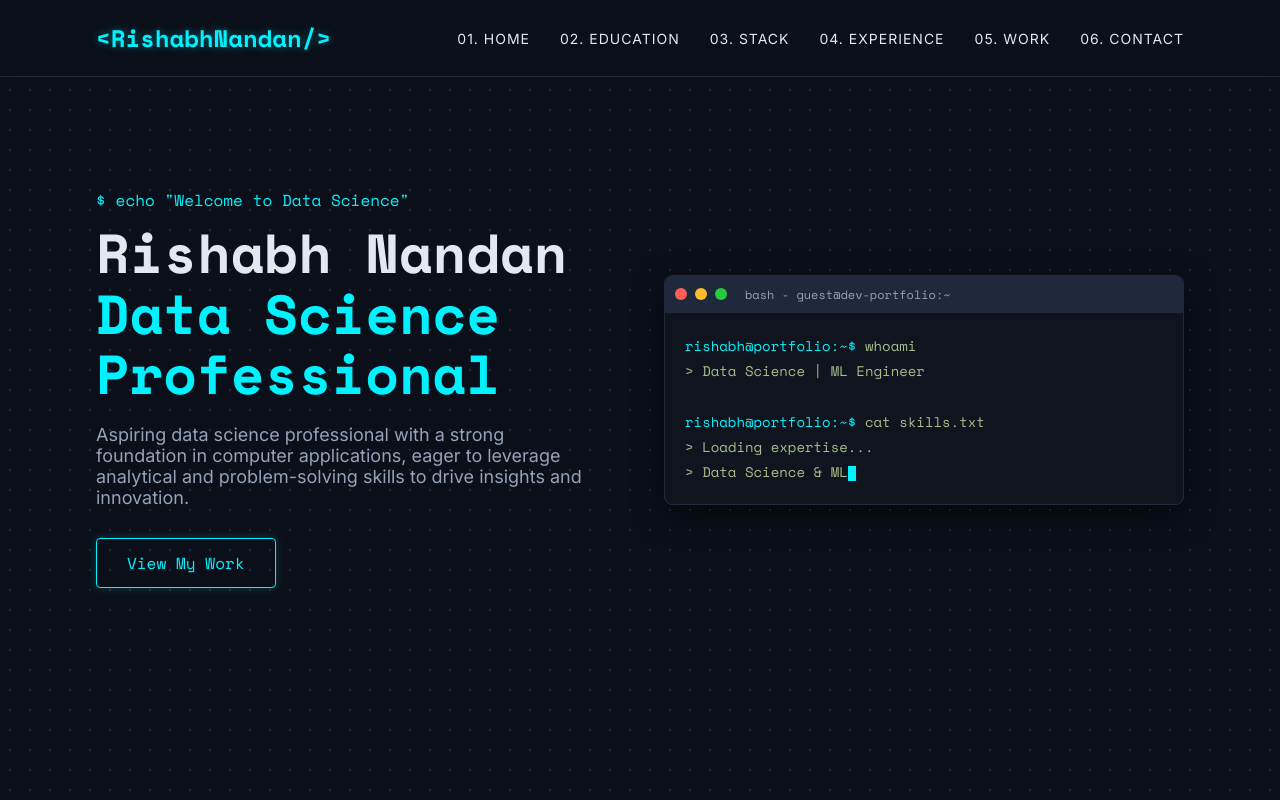
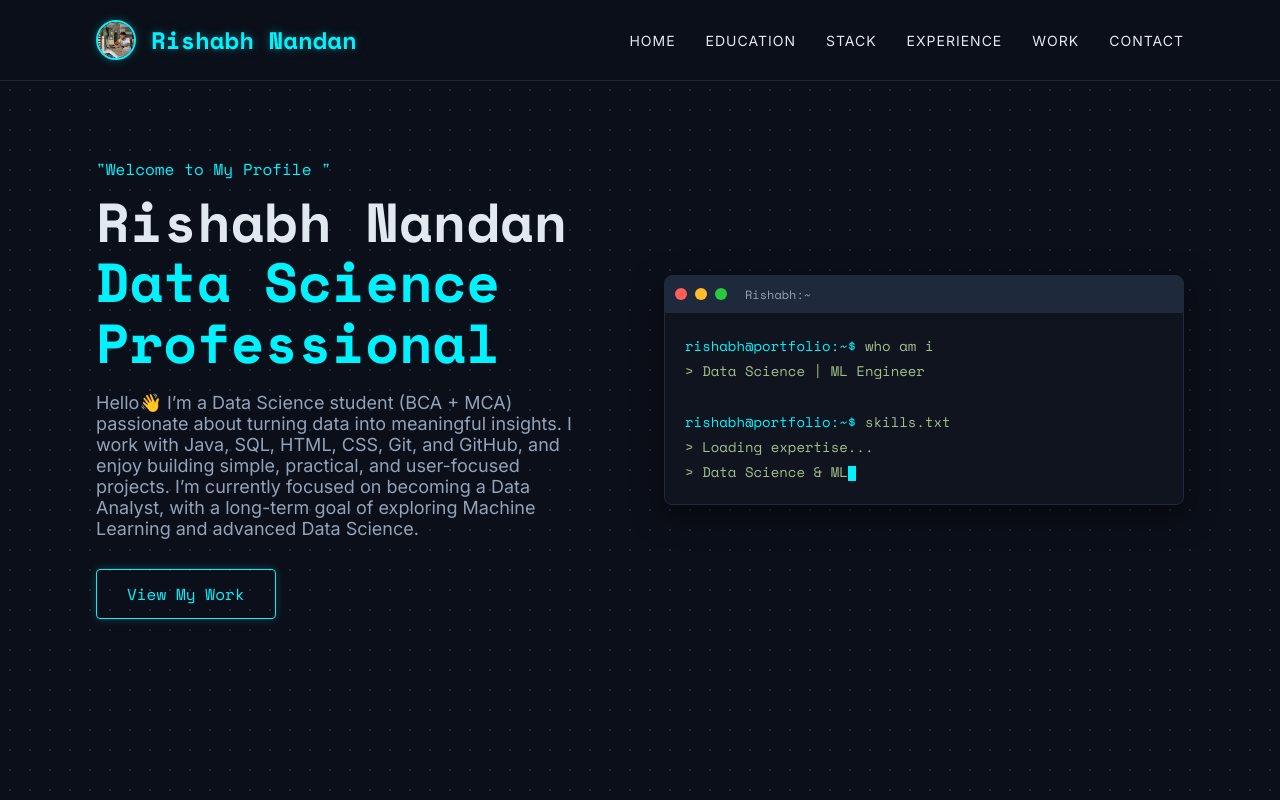
Before and after one commit to RishabhNandan/portfolio-, a plain HTML site: page index.html in a window 1280 px wide. Shown: the top 800 px of the page. Drawn offline with nearby package versions, Linux system fonts and the light colour scheme.

Commit message:
Update portfolio with profile image and personal bio

```diff
--- a/index.html
+++ b/index.html
@@ -69,6 +69,21 @@
             justify-content: space-between;
             align-items: center;
             padding: 20px 0;
+        }
+
+        .nav-left {
+            display: flex;
+            align-items: center;
+            gap: 15px;
+        }
+
+        .nav-profile {
+            width: 40px;
+            height: 40px;
+            border-radius: 50%;
+            border: 2px solid var(--accent-cyan);
+            box-shadow: 0 0 10px rgba(0, 242, 254, 0.3);
+            object-fit: cover;
         }
 
         nav .logo {
@@ -353,6 +368,9 @@
             .hero-text p {
                 margin: 0 auto 30px;
             }
+            .nav-profile {
+                display: none;
+            }
             nav ul {
                 display: none; /* Hide nav on mobile for simplicity */
             }
@@ -365,14 +383,17 @@
     <header>
         <div class="container nav-container">
             <nav>
-                <div class="logo">&lt;RishabhNandan/&gt;</div>
+                <div class="nav-left">
+                    <img src="profile.jpeg" alt="Profile" class="nav-profile">
+                    <div class="logo">Rishabh Nandan</div>
+                </div>
                 <ul>
-                    <li><a href="#home">01. Home</a></li>
-                    <li><a href="#education">02. Education</a></li>
-                    <li><a href="#skills">03. Stack</a></li>
-                    <li><a href="#experience">04. Experience</a></li>
-                    <li><a href="#projects">05. Work</a></li>
-                    <li><a href="#contact">06. Contact</a></li>
+                    <li><a href="#home"> Home</a></li>
+                    <li><a href="#education"> Education</a></li>
+                    <li><a href="#skills">Stack</a></li>
+                    <li><a href="#experience"> Experience</a></li>
+                    <li><a href="#projects"> Work</a></li>
+                    <li><a href="#contact"> Contact</a></li>
                 </ul>
             </nav>
         </div>
@@ -383,9 +404,13 @@
         <div class="container" style="display: flex; align-items: center; flex-wrap: wrap;">
 
             <div class="hero-text">
-                <span class="greeting">$ echo "Welcome to Data Science"</span>
+                <span class="greeting"> "Welcome to My Profile "</span>
                 <h1>Rishabh Nandan<br><span style="color: var(--accent-cyan);">Data Science Professional</span></h1>
-                <p>Aspiring data science professional with a strong foundation in computer applications, eager to leverage analytical and problem-solving skills to drive insights and innovation.</p>
+                <p>Hello👋
+
+I’m a Data Science student (BCA + MCA) passionate about turning data into meaningful insights. I work with Java, SQL, HTML, CSS, Git, and GitHub, and enjoy building simple, practical, and user-focused projects.
+
+I’m currently focused on becoming a Data Analyst, with a long-term goal of exploring Machine Learning and advanced Data Science.</p>
                 <a href="#projects" class="btn-glow">View My Work</a>
             </div>
 
@@ -395,13 +420,13 @@
                     <div class="circle red"></div>
                     <div class="circle yellow"></div>
                     <div class="circle green"></div>
-                    <span style="margin-left: 10px;">bash - guest@dev-portfolio:~</span>
+                    <span style="margin-left: 10px;">Rishabh:~</span>
                 </div>
                 <div class="terminal-body">
-                    <span style="color: var(--accent-cyan);">rishabh@portfolio:~$</span> whoami <br>
+                    <span style="color: var(--accent-cyan);">rishabh@portfolio:~$</span> who am i <br>
                     > Data Science | ML Engineer <br><br>
 
-                    <span style="color: var(--accent-cyan);">rishabh@portfolio:~$</span> cat skills.txt <br>
+                    <span style="color: var(--accent-cyan);">rishabh@portfolio:~$</span>  skills.txt <br>
                     > Loading expertise... <br>
                     > <span id="typewriter"></span><span class="cursor"></span>
                 </div>
```
Also changed, not shown: profile.jpeg (added).
